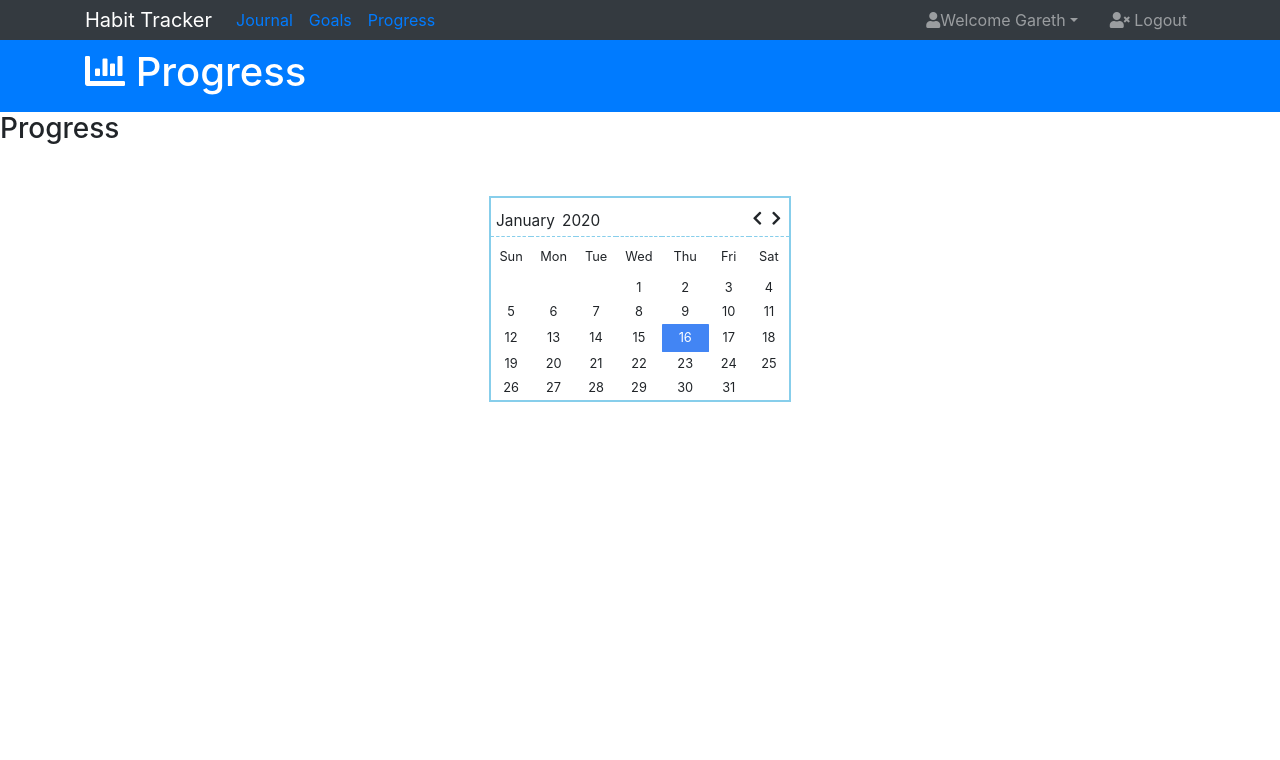
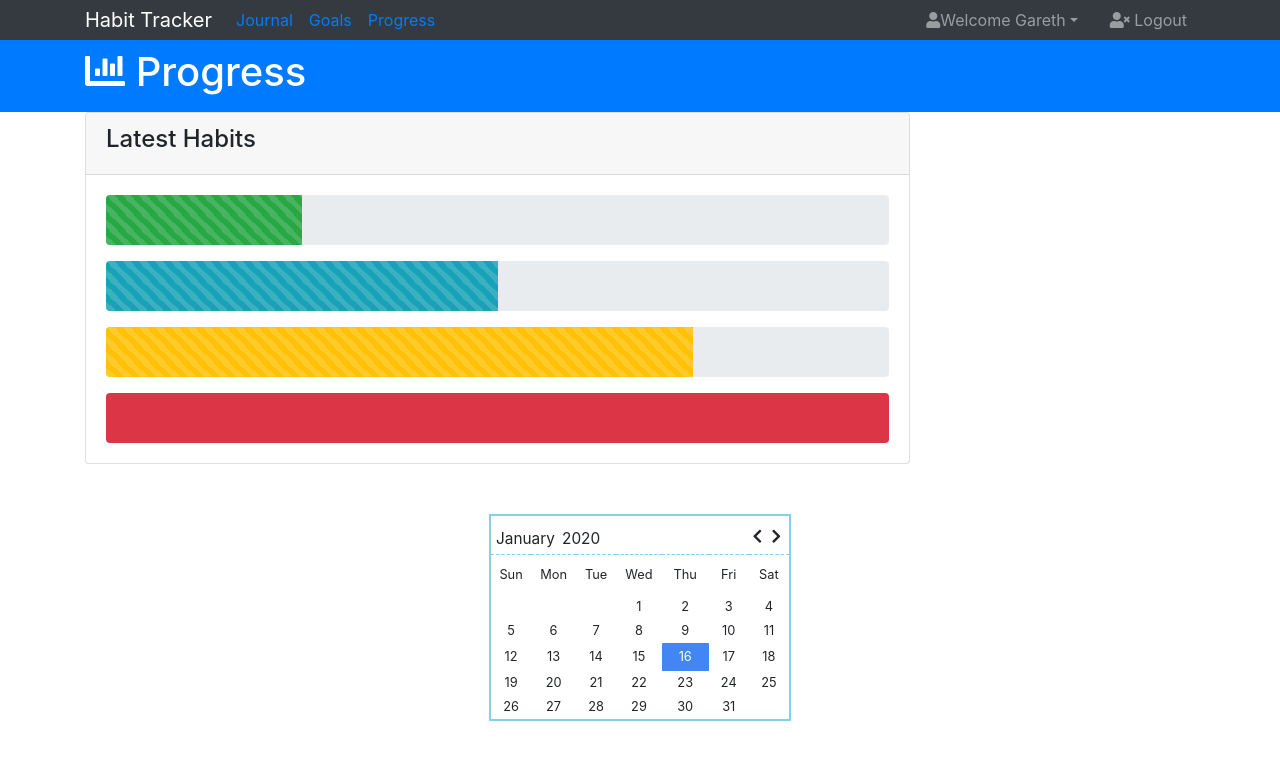
Before and after one commit to gazjosef/productivity_tracker, a React (Create React App) app: page /progress in a window 1280 px wide. Shown: the top 760 px of the page. Built offline with nearby package versions, Linux system fonts and the light colour scheme.

Commit message:
Added Calendar.js / Updated Progress Bar

```diff
--- /dev/null
+++ b/src/Layout/Calendar/Calendar.js
@@ -0,0 +1,85 @@
+import React, { Fragment } from "react";
+
+const Calendar = () => {
+  return (
+    <Fragment>
+      <table className="table table-bordered table-striped">
+        <thead>
+          <tr>
+            <th colspan="7">
+              <span className="btn-group">
+                <a className="btn">
+                  <i className="fas fa-chevron-left"></i>
+                </a>
+                <a className="btn active">February 2012</a>
+                <a className="btn">
+                  <i className="fas fa-chevron-right"></i>
+                </a>
+              </span>
+            </th>
+          </tr>
+          <tr>
+            <th>Sun</th>
+            <th>Mon</th>
+            <th>Tue</th>
+            <th>Wed</th>
+            <th>Thu</th>
+            <th>Fri</th>
+            <th>Sat</th>
+          </tr>
+        </thead>
+        <tbody>
+          <tr>
+            <td className="muted">29</td>
+            <td className="muted">30</td>
+            <td className="muted">31</td>
+            <td>1</td>
+            <td>2</td>
+            <td>3</td>
+            <td>4</td>
+          </tr>
+          <tr>
+            <td>5</td>
+            <td>6</td>
+            <td>7</td>
+            <td>8</td>
+            <td>9</td>
+            <td>10</td>
+            <td>11</td>
+          </tr>
+          <tr>
+            <td>12</td>
+            <td>13</td>
+            <td>14</td>
+            <td>15</td>
+            <td>16</td>
+            <td>17</td>
+            <td>18</td>
+          </tr>
+          <tr>
+            <td>19</td>
+            <td className="btn-primary">
+              <strong>20</strong>
+            </td>
+            <td>21</td>
+            <td>22</td>
+            <td>23</td>
+            <td>24</td>
+            <td>25</td>
+          </tr>
+          <tr>
+            <td>26</td>
+            <td>27</td>
+            <td>28</td>
+            <td>29</td>
+            <td className="muted">1</td>
+            <td className="muted">2</td>
+            <td className="muted">3</td>
+          </tr>
+        </tbody>
+      </table>
+    </Fragment>
+  );
+};
+
+export default Calendar;
--- a/src/Pages/Home/Home.js
+++ b/src/Pages/Home/Home.js
@@ -1,4 +1,8 @@
 import React, { Fragment } from "react";
+
+// Layout
+import Calendar from "../../Layout/Calendar/Calendar";
+import Sidebar from "../../Layout/Sidebar/Sidebar";
 
 const Home = () => {
   return (
@@ -55,88 +59,14 @@
           <div className="row">
             <div className="col-md-9">
               {/* <!-- CALENDAR --> */}
-              <table className="table table-bordered table-striped">
-                <thead>
-                  <tr>
-                    <th colspan="7">
-                      <span className="btn-group">
-                        <a className="btn">
-                          <i className="fas fa-chevron-left"></i>
-                        </a>
-                        <a className="btn active">February 2012</a>
-                        <a className="btn">
-                          <i className="fas fa-chevron-right"></i>
-                        </a>
-                      </span>
-                    </th>
-                  </tr>
-                  <tr>
-                    <th>Sun</th>
-                    <th>Mon</th>
-                    <th>Tue</th>
-                    <th>Wed</th>
-                    <th>Thu</th>
-                    <th>Fri</th>
-                    <th>Sat</th>
-                  </tr>
-                </thead>
-                <tbody>
-                  <tr>
-                    <td className="muted">29</td>
-                    <td className="muted">30</td>
-                    <td className="muted">31</td>
-                    <td>1</td>
-                    <td>2</td>
-                    <td>3</td>
-                    <td>4</td>
-                  </tr>
-                  <tr>
-                    <td>5</td>
-                    <td>6</td>
-                    <td>7</td>
-                    <td>8</td>
-                    <td>9</td>
-                    <td>10</td>
-                    <td>11</td>
-                  </tr>
-                  <tr>
-                    <td>12</td>
-                    <td>13</td>
-                    <td>14</td>
-                    <td>15</td>
-                    <td>16</td>
-                    <td>17</td>
-                    <td>18</td>
-                  </tr>
-                  <tr>
-                    <td>19</td>
-                    <td className="btn-primary">
-                      <strong>20</strong>
-                    </td>
-                    <td>21</td>
-                    <td>22</td>
-                    <td>23</td>
-                    <td>24</td>
-                    <td>25</td>
-                  </tr>
-                  <tr>
-                    <td>26</td>
-                    <td>27</td>
-                    <td>28</td>
-                    <td>29</td>
-                    <td className="muted">1</td>
-                    <td className="muted">2</td>
-                    <td className="muted">3</td>
-                  </tr>
-                </tbody>
-              </table>
+              <Calendar />
               {/* <!-- TRACKER --> */}
               <div className="card">
                 <div className="card-header">
                   <h4>Latest Habits</h4>
                 </div>
                 <div className="card-body">
-                  <div className="progress mb-3" style={{ height: "50px" }}>
+                  <div className="progress mb-3" style={{ height: "50px;" }}>
                     <div
                       className="progress-bar progress-bar-striped bg-success"
                       role="progressbar"
@@ -180,42 +110,7 @@
               </div>
             </div>
             <div className="col-md-3">
-              <div className="card text-center bg-primary text-white mb-3">
-                <div className="card-body">
-                  <h3>Positive</h3>
-                  <h4 className="display-4">
-                    <i className="fas fa-user-plus"></i> 6
-                  </h4>
-                  <a href="posts.html" className="btn btn-outline-light btn-sm">
-                    View
-                  </a>
-                </div>
-              </div>
-              <div className="card text-center bg-success text-white mb-3">
-                <div className="card-body">
-                  <h3>Negative</h3>
-                  <h4 className="display-4">
-                    <i className="fas fa-user-minus"></i> 4
-                  </h4>
-                  <a
-                    href="categories.html"
-                    className="btn btn-outline-light btn-sm"
-                  >
-                    View
-                  </a>
-                </div>
-              </div>
-              <div className="card text-center bg-warning text-white mb-3">
-                <div className="card-body">
-                  <h3>Neutral</h3>
-                  <h4 className="display-4">
-                    <i className="fas fa-users"></i> 4
-                  </h4>
-                  <a href="users.html" className="btn btn-outline-light btn-sm">
-                    View
-                  </a>
-                </div>
-              </div>
+              <Sidebar />
             </div>
           </div>
         </div>
--- a/src/Pages/Progress/Progress.js
+++ b/src/Pages/Progress/Progress.js
@@ -14,7 +14,59 @@
           </div>
         </div>
       </header>
-      <h3>Progress</h3>
+      <div className="container">
+        <div className="row">
+          <div className="col-md-9">
+            <div className="card">
+              <div className="card-header">
+                <h4>Latest Habits</h4>
+              </div>
+              <div className="card-body">
+                <div className="progress mb-3" style={{ height: "50px" }}>
+                  <div
+                    className="progress-bar progress-bar-striped bg-success"
+                    role="progressbar"
+                    style={{ width: "25%" }}
+                    aria-valuenow="25"
+                    aria-valuemin="0"
+                    aria-valuemax="100"
+                  ></div>
+                </div>
+                <div className="progress mb-3" style={{ height: "50px" }}>
+                  <div
+                    className="progress-bar progress-bar-striped bg-info"
+                    role="progressbar"
+                    style={{ width: "50%" }}
+                    aria-valuenow="50"
+                    aria-valuemin="0"
+                    aria-valuemax="100"
+                  ></div>
+                </div>
+                <div className="progress mb-3" style={{ height: "50px" }}>
+                  <div
+                    className="progress-bar progress-bar-striped bg-warning"
+                    role="progressbar"
+                    style={{ width: "75%" }}
+                    aria-valuenow="75"
+                    aria-valuemin="0"
+                    aria-valuemax="100"
+                  ></div>
+                </div>
+                <div className="progress" style={{ height: "50px" }}>
+                  <div
+                    className="progress-bar bg-danger"
+                    role="progressbar"
+                    style={{ width: "100%" }}
+                    aria-valuenow="100"
+                    aria-valuemin="0"
+                    aria-valuemax="100"
+                  ></div>
+                </div>
+              </div>
+            </div>
+          </div>
+        </div>
+      </div>
     </Fragment>
   );
 };
```
